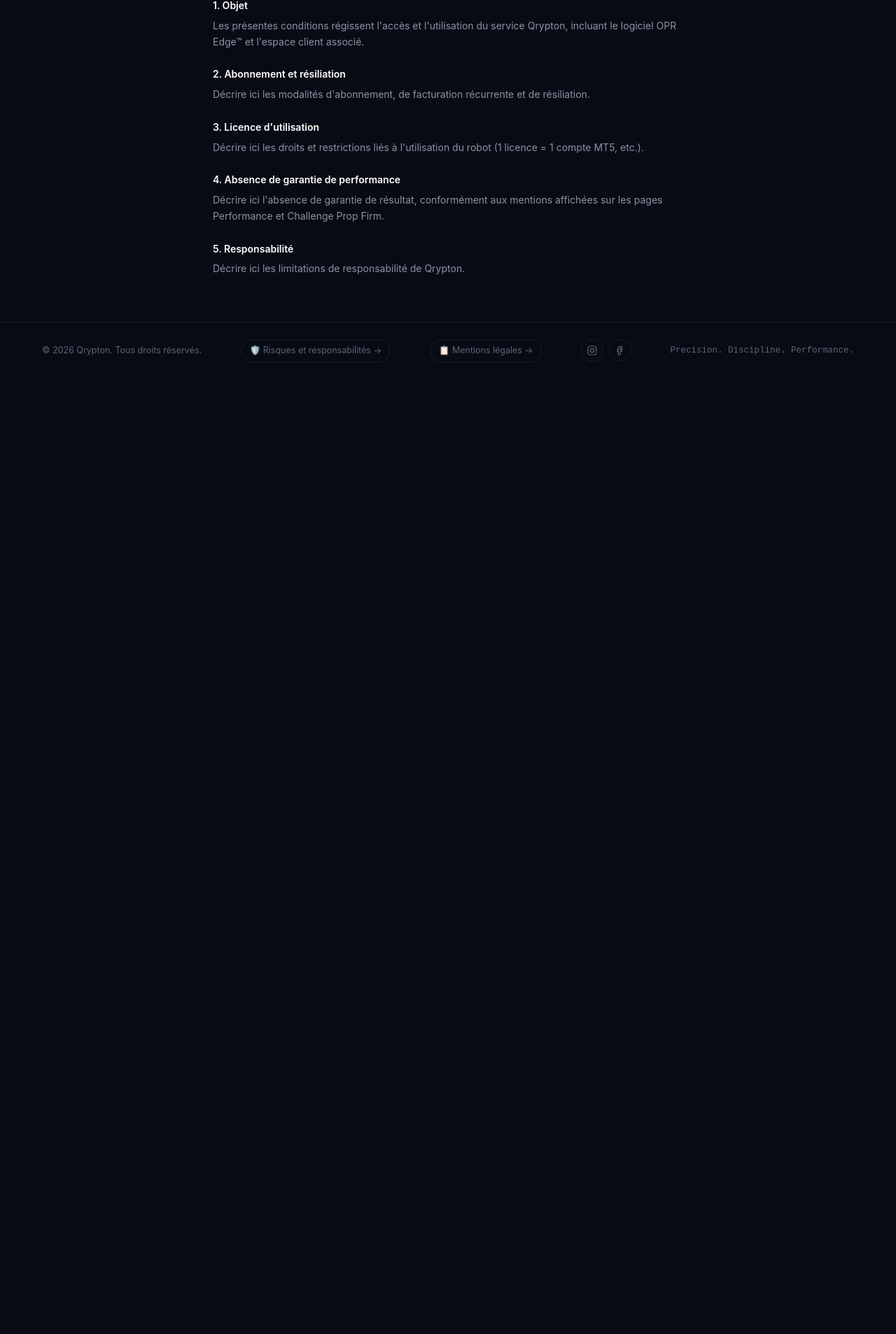
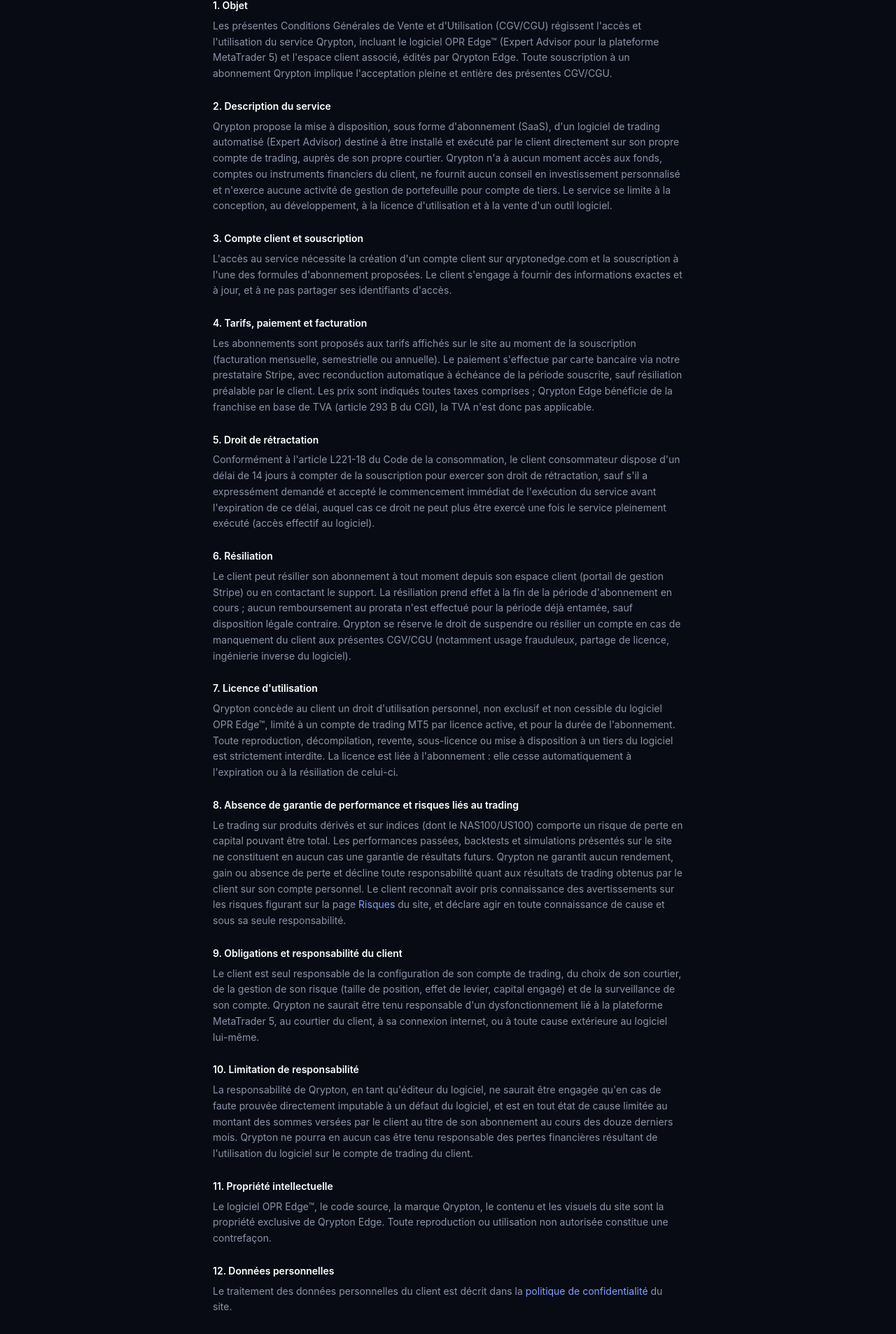
Before and after one commit to Qrypton4/Qrypton-Prenium, a Next.js app: page /cgu in a window 1280 px wide. Shown: the part 253-2160 px from the top of the page at 70% size. Before the commit the page ends 827 px from the top, so only its background shows below. Built offline with nearby package versions, Linux system fonts and the light colour scheme; no server answers.

Commit message:
Revise CGU page with updated terms and details
Updated the title and content of the CGU page to reflect the correct terms and conditions. Added additional sections and details regarding the service and client responsibilities.

```diff
--- a/app/cgu/page.tsx
+++ b/app/cgu/page.tsx
@@ -1,34 +1,131 @@
 import Link from "next/link";
 
-export const metadata = { title: "Conditions Générales — Qrypton" };
+export const metadata = { title: "Conditions Générales de Vente et d'Utilisation — Qrypton" };
 
 export default function CGU() {
   return (
     <main className="max-w-[720px] mx-auto px-6 py-16">
       <Link href="/" className="text-sm text-muted hover:text-white transition">← Retour à l&apos;accueil</Link>
-      <h1 className="font-display text-2xl font-semibold mt-6 mb-2">Conditions Générales d&apos;Utilisation</h1>
+      <h1 className="font-display text-2xl font-semibold mt-6 mb-2">Conditions Générales de Vente et d&apos;Utilisation</h1>
       <p className="text-xs text-muted-2 mb-8 border border-line rounded-lg p-4 bg-bg-2">
-        ⚠️ Contenu de structure uniquement — à faire rédiger ou valider par un professionnel du
-        droit avant mise en ligne réelle. Ne pas publier tel quel.
+        Dernière mise à jour : [À COMPLÉTER : date]. Édité par Rémi Thony Bernard Laly — Qrypton Edge,
+        micro-entrepreneur, SIREN 108 731 670, 12 Résidence Simone Veil, 59138 Bachant.
       </p>
       <div className="flex flex-col gap-6 text-sm text-muted leading-relaxed">
         <Section title="1. Objet">
-          Les présentes conditions régissent l&apos;accès et l&apos;utilisation du service Qrypton,
-          incluant le logiciel OPR Edge™ et l&apos;espace client associé.
+          Les présentes Conditions Générales de Vente et d&apos;Utilisation (CGV/CGU) régissent l&apos;accès
+          et l&apos;utilisation du service Qrypton, incluant le logiciel OPR Edge™ (Expert Advisor pour
+          la plateforme MetaTrader 5) et l&apos;espace client associé, édités par Qrypton Edge. Toute
+          souscription à un abonnement Qrypton implique l&apos;acceptation pleine et entière des
+          présentes CGV/CGU.
         </Section>
-        <Section title="2. Abonnement et résiliation">
-          Décrire ici les modalités d&apos;abonnement, de facturation récurrente et de résiliation.
+
+        <Section title="2. Description du service">
+          Qrypton propose la mise à disposition, sous forme d&apos;abonnement (SaaS), d&apos;un logiciel de
+          trading automatisé (Expert Advisor) destiné à être installé et exécuté par le client
+          directement sur son propre compte de trading, auprès de son propre courtier. Qrypton
+          n&apos;a à aucun moment accès aux fonds, comptes ou instruments financiers du client, ne
+          fournit aucun conseil en investissement personnalisé et n&apos;exerce aucune activité de
+          gestion de portefeuille pour compte de tiers. Le service se limite à la conception, au
+          développement, à la licence d&apos;utilisation et à la vente d&apos;un outil logiciel.
         </Section>
-        <Section title="3. Licence d'utilisation">
-          Décrire ici les droits et restrictions liés à l&apos;utilisation du robot (1 licence = 1
-          compte MT5, etc.).
+
+        <Section title="3. Compte client et souscription">
+          L&apos;accès au service nécessite la création d&apos;un compte client sur qryptonedge.com et la
+          souscription à l&apos;une des formules d&apos;abonnement proposées. Le client s&apos;engage à fournir
+          des informations exactes et à jour, et à ne pas partager ses identifiants d&apos;accès.
         </Section>
-        <Section title="4. Absence de garantie de performance">
-          Décrire ici l&apos;absence de garantie de résultat, conformément aux mentions affichées sur
-          les pages Performance et Challenge Prop Firm.
+
+        <Section title="4. Tarifs, paiement et facturation">
+          Les abonnements sont proposés aux tarifs affichés sur le site au moment de la
+          souscription (facturation mensuelle, semestrielle ou annuelle). Le paiement s&apos;effectue
+          par carte bancaire via notre prestataire Stripe, avec reconduction automatique à
+          échéance de la période souscrite, sauf résiliation préalable par le client. Les prix sont
+          indiqués toutes taxes comprises ; Qrypton Edge bénéficie de la franchise en base de TVA
+          (article 293 B du CGI), la TVA n&apos;est donc pas applicable.
         </Section>
-        <Section title="5. Responsabilité">
-          Décrire ici les limitations de responsabilité de Qrypton.
+
+        <Section title="5. Droit de rétractation">
+          Conformément à l&apos;article L221-18 du Code de la consommation, le client consommateur
+          dispose d&apos;un délai de 14 jours à compter de la souscription pour exercer son droit de
+          rétractation, sauf s&apos;il a expressément demandé et accepté le commencement immédiat de
+          l&apos;exécution du service avant l&apos;expiration de ce délai, auquel cas ce droit ne peut plus
+          être exercé une fois le service pleinement exécuté (accès effectif au logiciel).
+        </Section>
+
+        <Section title="6. Résiliation">
+          Le client peut résilier son abonnement à tout moment depuis son espace client
+          (portail de gestion Stripe) ou en contactant le support. La résiliation prend effet à
+          la fin de la période d&apos;abonnement en cours ; aucun remboursement au prorata n&apos;est
+          effectué pour la période déjà entamée, sauf disposition légale contraire. Qrypton se
+          réserve le droit de suspendre ou résilier un compte en cas de manquement du client aux
+          présentes CGV/CGU (notamment usage frauduleux, partage de licence, ingénierie inverse
+          du logiciel).
+        </Section>
+
+        <Section title="7. Licence d'utilisation">
+          Qrypton concède au client un droit d&apos;utilisation personnel, non exclusif et non
+          cessible du logiciel OPR Edge™, limité à un compte de trading MT5 par licence active, et
+          pour la durée de l&apos;abonnement. Toute reproduction, décompilation, revente, sous-licence
+          ou mise à disposition à un tiers du logiciel est strictement interdite. La licence est
+          liée à l&apos;abonnement : elle cesse automatiquement à l&apos;expiration ou à la résiliation de
+          celui-ci.
+        </Section>
+
+        <Section title="8. Absence de garantie de performance et risques liés au trading">
+          Le trading sur produits dérivés et sur indices (dont le NAS100/US100) comporte un risque
+          de perte en capital pouvant être total. Les performances passées, backtests et
+          simulations présentés sur le site ne constituent en aucun cas une garantie de résultats
+          futurs. Qrypton ne garantit aucun rendement, gain ou absence de perte et décline toute
+          responsabilité quant aux résultats de trading obtenus par le client sur son compte
+          personnel. Le client reconnaît avoir pris connaissance des avertissements sur les
+          risques figurant sur la page{" "}
+          <Link href="/risques" className="text-blue-soft hover:underline">
+            Risques
+          </Link>{" "}
+          du site, et déclare agir en toute connaissance de cause et sous sa seule responsabilité.
+        </Section>
+
+        <Section title="9. Obligations et responsabilité du client">
+          Le client est seul responsable de la configuration de son compte de trading, du choix
+          de son courtier, de la gestion de son risque (taille de position, effet de levier,
+          capital engagé) et de la surveillance de son compte. Qrypton ne saurait être tenu
+          responsable d&apos;un dysfonctionnement lié à la plateforme MetaTrader 5, au courtier du
+          client, à sa connexion internet, ou à toute cause extérieure au logiciel lui-même.
+        </Section>
+
+        <Section title="10. Limitation de responsabilité">
+          La responsabilité de Qrypton, en tant qu&apos;éditeur du logiciel, ne saurait être engagée
+          qu&apos;en cas de faute prouvée directement imputable à un défaut du logiciel, et est en
+          tout état de cause limitée au montant des sommes versées par le client au titre de son
+          abonnement au cours des douze derniers mois. Qrypton ne pourra en aucun cas être tenu
+          responsable des pertes financières résultant de l&apos;utilisation du logiciel sur le
+          compte de trading du client.
+        </Section>
+
+        <Section title="11. Propriété intellectuelle">
+          Le logiciel OPR Edge™, le code source, la marque Qrypton, le contenu et les visuels du
+          site sont la propriété exclusive de Qrypton Edge. Toute reproduction ou utilisation non
+          autorisée constitue une contrefaçon.
+        </Section>
+
+        <Section title="12. Données personnelles">
+          Le traitement des données personnelles du client est décrit dans la{" "}
+          <Link href="/confidentialite" className="text-blue-soft hover:underline">
+            politique de confidentialité
+          </Link>{" "}
+          du site.
+        </Section>
+
+        <Section title="13. Droit applicable et litiges">
+          Les présentes CGV/CGU sont soumises au droit français. En cas de litige, une solution
+          amiable sera recherchée en priorité. À défaut d&apos;accord, les tribunaux français
+          compétents seront seuls saisis, sous réserve des règles impératives applicables aux
+          consommateurs.
+        </Section>
+
+        <Section title="14. Contact">
+          Pour toute question relative aux présentes CGV/CGU : contact@qryptonedge.com
         </Section>
       </div>
     </main>
```
